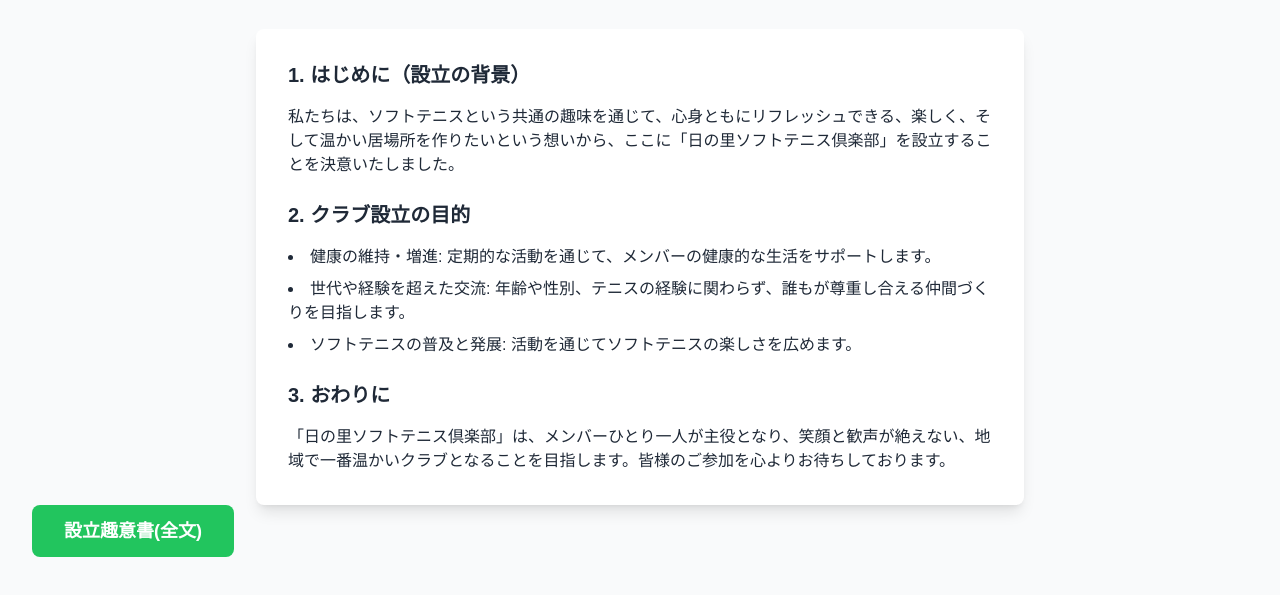
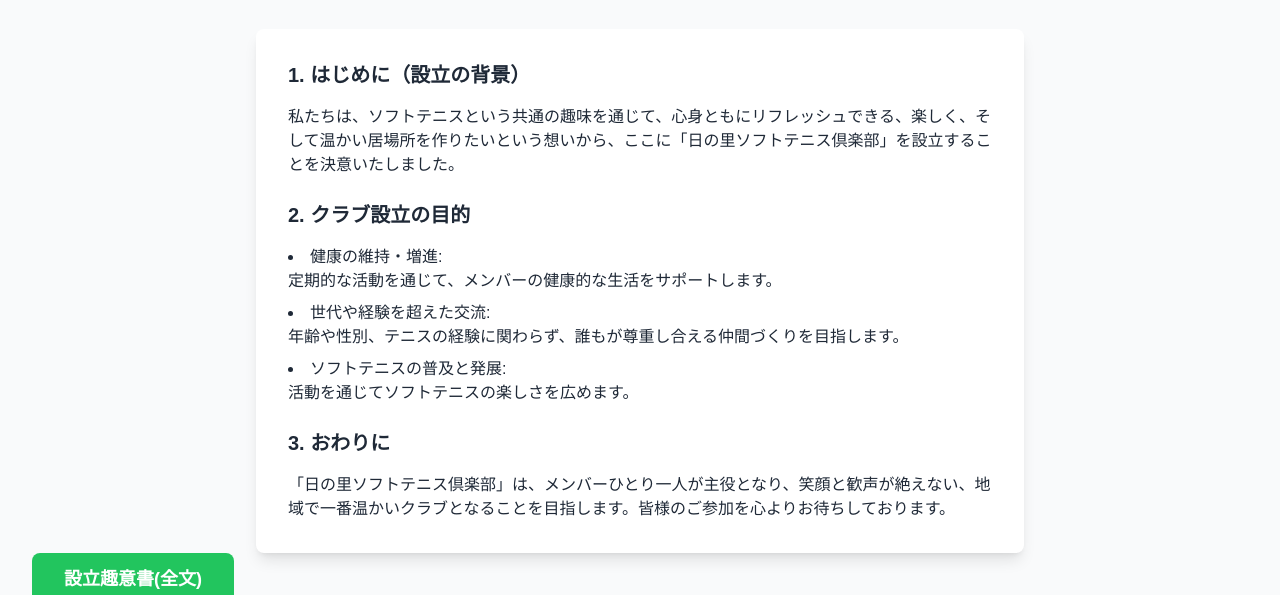
Before and after one commit to hinosatosofttennis/club, a plain HTML site: page index.html in a window 1280 px wide. Shown: the part 699-1294 px from the top of the page. Drawn offline with nearby package versions, Linux system fonts and the light colour scheme; a web font is replaced by a local one.

Commit message:
Update index.html
リスト修正

```diff
--- a/index.html
+++ b/index.html
@@ -119,9 +119,9 @@
                     <p class="mb-6">私たちは、ソフトテニスという共通の趣味を通じて、心身ともにリフレッシュできる、楽しく、そして温かい居場所を作りたいという想いから、ここに「日の里ソフトテニス倶楽部」を設立することを決意いたしました。</p>
                     <h3 class="text-xl font-bold mb-4">2. クラブ設立の目的</h3>
                     <ul class="list-disc list-inside mb-6 space-y-2">
-                        <li>健康の維持・増進: 定期的な活動を通じて、メンバーの健康的な生活をサポートします。</li>
-                        <li>世代や経験を超えた交流: 年齢や性別、テニスの経験に関わらず、誰もが尊重し合える仲間づくりを目指します。</li>
-                        <li>ソフトテニスの普及と発展: 活動を通じてソフトテニスの楽しさを広めます。</li>
+                        <li>健康の維持・増進: <br>定期的な活動を通じて、メンバーの健康的な生活をサポートします。</li>
+                        <li>世代や経験を超えた交流: <br>年齢や性別、テニスの経験に関わらず、誰もが尊重し合える仲間づくりを目指します。</li>
+                        <li>ソフトテニスの普及と発展: <br>活動を通じてソフトテニスの楽しさを広めます。</li>
                     </ul>
                      <h3 class="text-xl font-bold mb-4">3. おわりに</h3>
                     <p>「日の里ソフトテニス倶楽部」は、メンバーひとり一人が主役となり、笑顔と歓声が絶えない、地域で一番温かいクラブとなることを目指します。皆様のご参加を心よりお待ちしております。</p>
```
